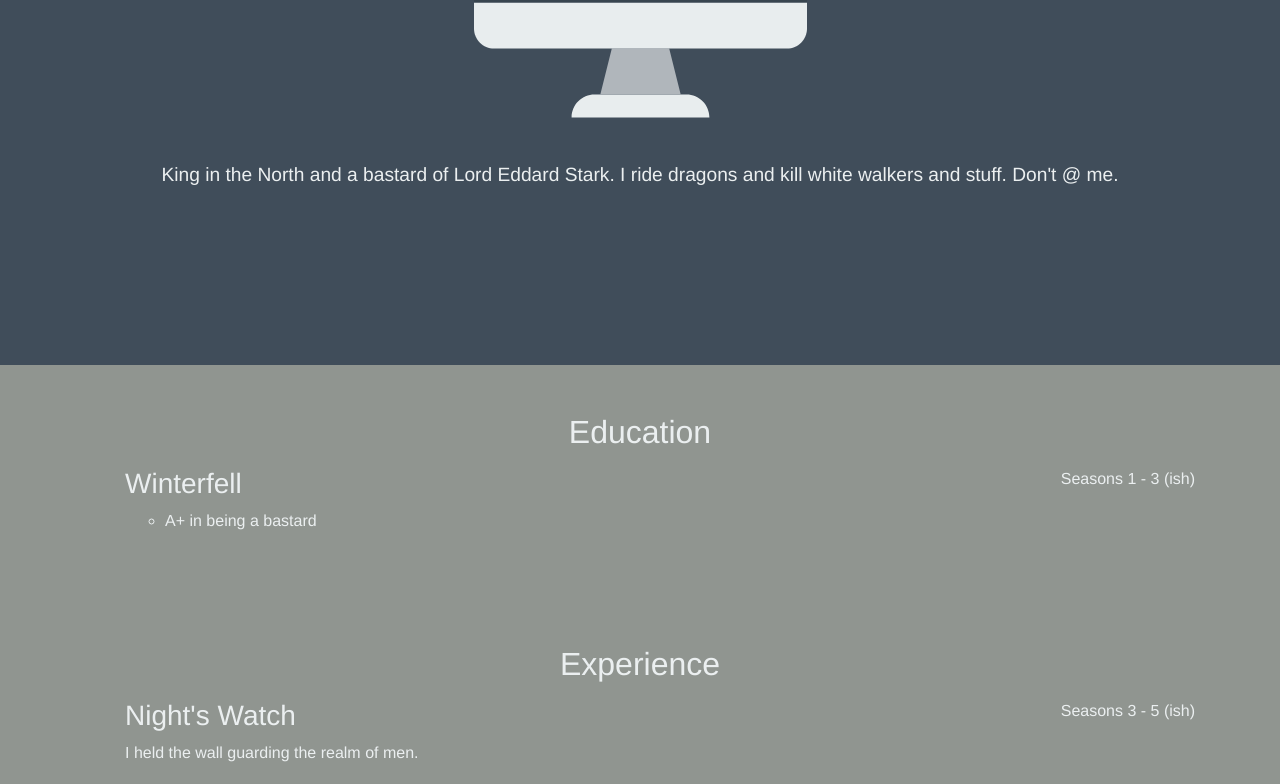
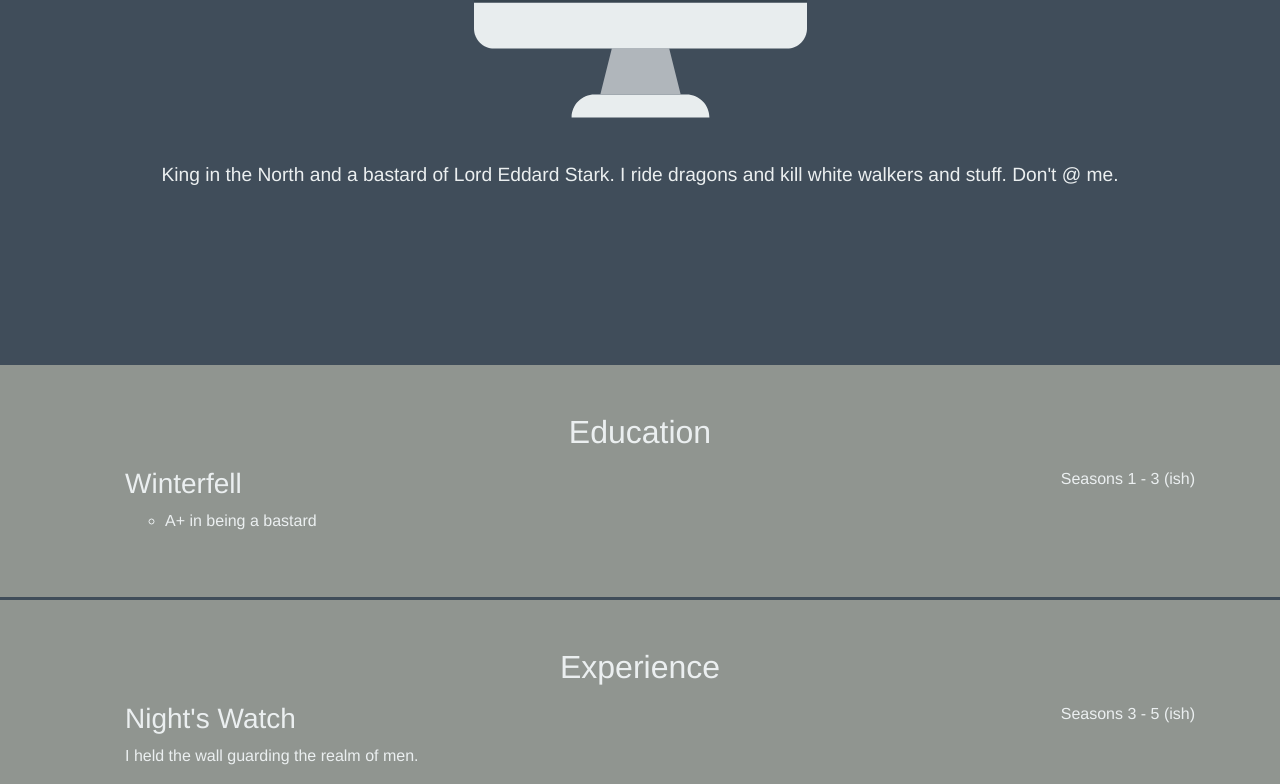
Before and after one commit to holistic-web/portfolio-fabricator, a Vue app: page / in a window 1280 px wide. Shown: the part 435-1219 px from the top of the page. Built offline with nearby package versions, Linux system fonts and the light colour scheme.

Commit message:
feat: added space beneath section

```diff
--- a/src/containers/website/components/Education.vue
+++ b/src/containers/website/components/Education.vue
@@ -44,6 +44,7 @@ export default {
 
 .Education {
 	background-color: $background-secondary;
+	border-bottom: 3px solid $background-primary;
 
 	&__inner {
 		display: flex;
```
